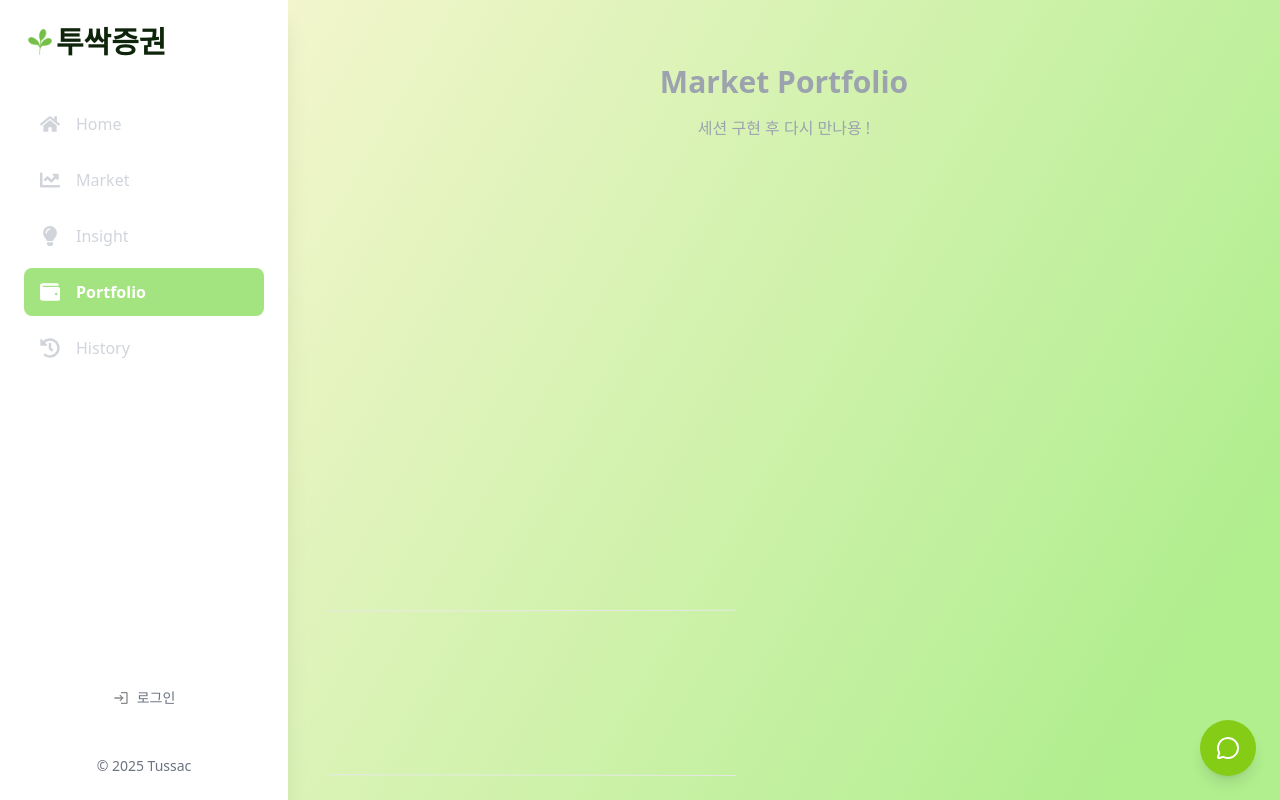
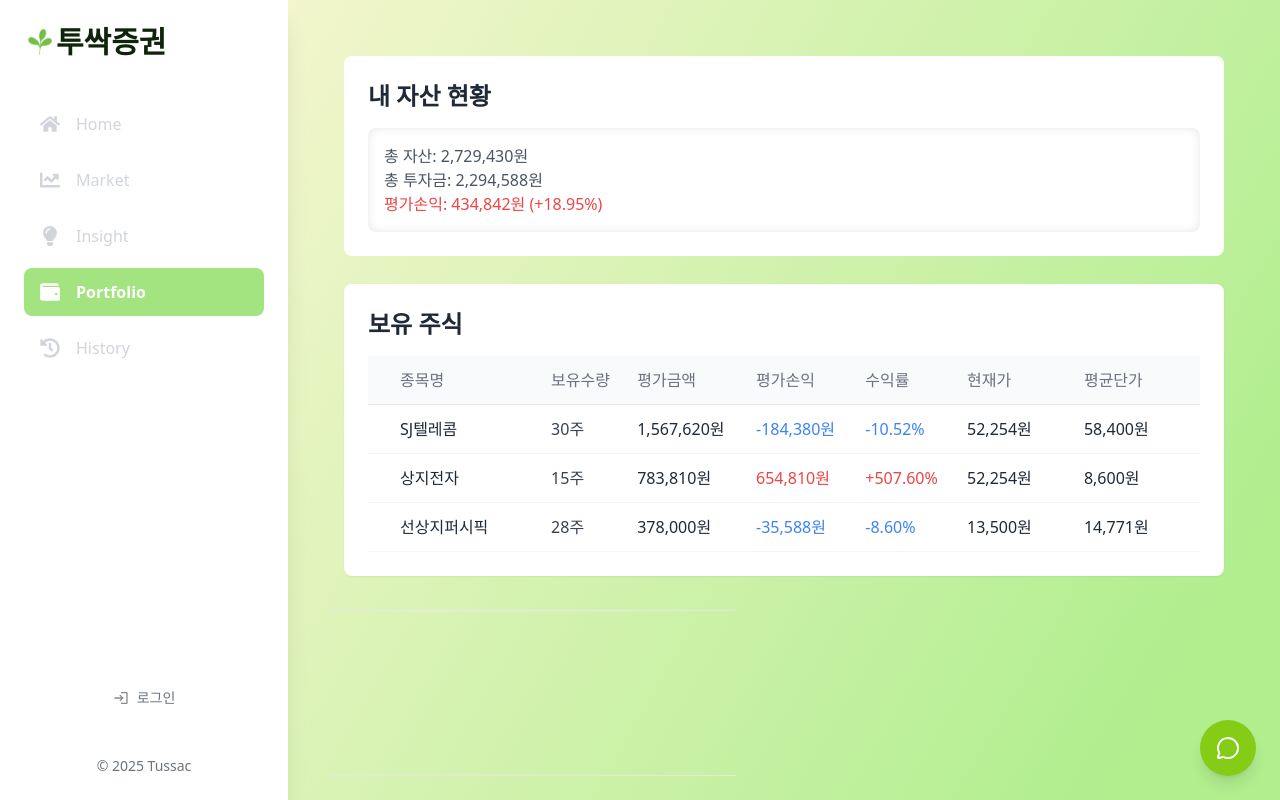
Before and after one commit to SeSAC3-Project/Tussak, a React (Create React App) app in the folder client/: page / in a window 1280 px wide. Both pictures are taken after a click on the button "Portfolio". Built offline with nearby package versions, Linux system fonts and the light colour scheme.

Commit message:
[Portfolio] UI 개선

```diff
--- a/client/src/App.js
+++ b/client/src/App.js
@@ -2,12 +2,12 @@
 // npm install tailwind-scrollbar
 
 import { AppProvider, useApp } from './AppContext.js';
-import Home from './pages/Home.jsx'
-import InvestorRankPage from './pages/InvestorRankPage.jsx'
-import Market from './pages/Market.jsx'
-import Insight from './pages/Insight.jsx'
-// import Portfolio from './pages/Portfolio.jsx';
-import History from './pages/History.jsx'
+import Home from './pages/Home.jsx';
+import InvestorRankPage from './pages/InvestorRankPage.jsx';
+import Market from './pages/Market.jsx';
+import Insight from './pages/Insight.jsx';
+import Portfolio from './pages/Portfolio.jsx';
+import History from './pages/History.jsx';
 import Chatbot from './components/Chatbot.jsx';
 import NavSidebar from './components/NavigationSidebar.jsx';
 import StockDetail from './pages/StockDetail.jsx'
@@ -41,12 +41,3 @@ export default function App() {
     </AppProvider>
   )
 }
-
-function Portfolio() {
-  return (
-    <div className="p-8 text-center text-gray-400">
-      <h1 className="text-3xl font-bold mb-4">Market Portfolio</h1>
-      <p>세션 구현 후 다시 만나용 !</p>
-    </div>
-  );
-}
--- a/client/src/pages/Portfolio.jsx
+++ b/client/src/pages/Portfolio.jsx
@@ -117,7 +117,7 @@ export default function Portfolio() {
 
     useEffect(() => {
         // API 호출 파트
-
+        // 현 더미데이터
         const fetchUserData = async () => {
             try {
                 const data = { ...dummyData };
@@ -160,9 +160,9 @@ export default function Portfolio() {
         <div className="min-h-screen p-6">
             <div className="max-w-6xl mx-auto space-y-6">
                 {/* 내 자산 현황 */}
-                <div className="bg-white-100 p-6 rounded-lg">
-                    <h2 className="text-xl text-gray-800 mb-4">내 자산 현황</h2>
-                    <div className="bg-white p-4 rounded-lg">
+                <div className="bg-white p-6 rounded-lg mb-7">
+                    <h1 className="text-2xl font-bold text-gray-800 mb-4">내 자산 현황</h1>
+                    <div className="bg-white-300 p-4 rounded-lg shadow-[inset_0_0_10px_rgba(0,0,0,0.1)]">
                         <div className="text-gray-600">
                             총 자산: {formatKRW(userData.assets.totalValue)}
                         </div>
@@ -176,41 +176,44 @@ export default function Portfolio() {
                 </div>
 
                 {/* 보유 주식 */}
-                <div className="bg-white p-6 rounded-lg shadow-sm">
-                    <h2 className="text-xl text-gray-800 mb-4">보유 주식</h2>
+                <div className="bg-white p-6 rounded-lg shadow-sm overflow-hidden">
+                    <h2 className="text-2xl font-bold text-gray-800 mb-4">보유 주식</h2>
 
                     <div className="overflow-x-auto">
-                        <table classNAme="w-full">
-                            <thead>
+                        <table className="w-full">
+                            <thead className="bg-gray-50">
                                 <tr className="border-b border-gray-200">
-                                    <th className="text-left py-3 px-2 text-gray-700">종목명</th>
-                                    <th className="text-right py-3 px-2 text-gray-700">보유수량</th>
-                                    <th className="text-right py-3 px-2 text-gray-700">평가금액</th>
-                                    <th className="text-right py-3 px-2 text-gray-700">평가손익</th>
-                                    <th className="text-right py-3 px-2 text-gray-700">수익률</th>
-                                    <th className="text-right py-3 px-2 text-gray-700">현재가</th>
-                                    <th className="text-right py-3 px-2 text-gray-700">평균단가</th>
+                                    <th className="text-left py-3 px-8 font-medium text-gray-500">종목명</th>
+                                    <th className="text-left py-3 px-2 font-medium text-gray-500">보유수량</th>
+                                    <th className="text-left py-3 px-2 font-medium text-gray-500">평가금액</th>
+                                    <th className="text-left py-3 px-2 font-medium text-gray-500">평가손익</th>
+                                    <th className="text-left py-3 px-2 font-medium text-gray-500">수익률</th>
+                                    <th className="text-left py-3 px-2 font-medium text-gray-500">현재가</th>
+                                    <th className="text-left py-3 px-8 font-medium text-gray-500">평균단가</th>
                                 </tr>
                             </thead>
                             <tbody>
                                 {aggregatedStocks.map((stock, index) => {
-                                    <tr key={`${stock.name}-${index}`} className="border-b border-gray-100 hover:bg-gray-50">
-                                        <td className="py-3 px-2 text-gray-800">{stock.name}</td>
-                                        <td className="py-3 px-2 text-right text-gray-700">{stock.quantity}주</td>
-                                        <td className="py-3 px-2 text-right text-gray-800">{formatKRW(stock.evaluationAmount)}</td>
-                                        <td className={`py-3 px-2 text-right ${stock.unrealizedPL >= 0 ? 'text-red-500' : 'text-blue-500'}`}>
+                                    return (
+                                        <tr key={`${stock.name}-${index}`} className="border-b border-gray-100 hover:bg-gray-50">
+                                        <td className="py-3 text-left px-8 text-gray-800">{stock.name}</td>
+                                        <td className="py-3 px-2 text-left text-gray-700">{stock.quantity}주</td>
+                                        <td className="py-3 px-2 text-left text-gray-800">{formatKRW(stock.evaluationAmount)}</td>
+                                        <td className={`py-3 px-2 text-left ${stock.unrealizedPL >= 0 ? 'text-red-500' : 'text-blue-500'}`}>
                                             {formatKRW(stock.unrealizedPL)}
                                         </td>
-                                        <td className={`py-3 px-2 text-right ${stock.returnRate >= 0 ? 'text-red-500' : 'text-blue-500'}`}>
+                                        <td className={`py-3 px-2 text-left ${stock.returnRate >= 0 ? 'text-red-500' : 'text-blue-500'}`}>
                                             {formatPercentage(stock.returnRate)}
                                         </td>
-                                        <td className="py-3 px-2 text-right text-gray-800">
+                                        <td className="py-3 px-2 text-left text-gray-800">
                                             {formatKRW(stock.currentPrice)}
                                         </td>
-                                        <td className="py-3 px-2 text-right text-gray-800">
+                                        <td className="py-3 px-8 text-left text-gray-800">
                                             {formatKRW(stock.averageCost)}
                                         </td>
                                     </tr>
+                                    )
+
                                 })}
                             </tbody>
                         </table>
--- a/client/src/pages/StockList.jsx
+++ b/client/src/pages/StockList.jsx
@@ -43,7 +43,6 @@ export default function StockList({ onSelectStock, initialSearchTerm = '' }) {
                 // 거래대금 순으로 정렬하고 상위 28개만 선택
                 const topStocks = data.data
                     // 주식만 필터링 (ETF/펀드 미포함) : 종목코드가 6자리 인것만
-                    .filter(item => /^[0-9]{6}$/.test(item.stock_code))
                     .sort((a, b) => (b.trading_value || 0) - (a.trading_value || 0))
                     .slice(0, 28);
 
```
Also changed, not shown: client/src/pages/StockList_API.jsx (deleted, +0 -226 lines).
